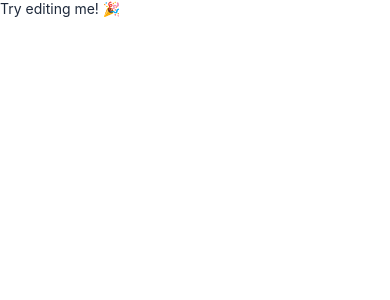
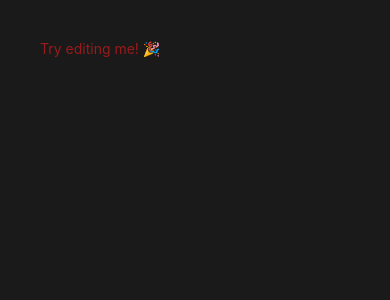
Before and after one commit to lcspaiva87/todo-native, a React Native app: screen / in a window 390 px wide. Shown: the top 300 px of the page. Built offline with nearby package versions, Linux system fonts and the light colour scheme.

Commit message:
fix: configuring project colors

```diff
--- /dev/null
+++ b/index.ts
@@ -0,0 +1,4 @@
+import { registerRootComponent } from 'expo'
+import App from './src/App'
+
+registerRootComponent(App)
--- a/package.json
+++ b/package.json
@@ -1,7 +1,7 @@
 {
   "name": "todo",
   "version": "1.0.0",
-  "main": "node_modules/expo/AppEntry.js",
+  "main": "index.ts",
   "scripts": {
     "start": "expo start",
     "android": "expo start --android",
--- a/src/App.tsx
+++ b/src/App.tsx
@@ -1,12 +1,10 @@
 import React from 'react'
 import { Text, View } from 'react-native'
-import { styled } from 'nativewind'
-const StyledView = styled(View)
-const StyledText = styled(Text)
+
 export default function App() {
   return (
-    <StyledView className="flex-items-center justify-center">
-      <StyledText className="text-slate-800">Try editing me! 🎉</StyledText>
-    </StyledView>
+    <View className="bg-gray-600 w-full h-full p-10">
+      <Text className="text-red-800">Try editing me! 🎉</Text>
+    </View>
   )
 }
--- a/tailwind.config.js
+++ b/tailwind.config.js
@@ -1,8 +1,27 @@
 /** @type {import('tailwindcss').Config} */
+// tailwind.config.js
+
 module.exports = {
   content: ['./src/**/*.tsx'],
   theme: {
-    extend: {},
+    extend: {
+      backgroundColor: {
+        gray: {
+          100: '#F2F2F2',
+          200: '#D9D9D9',
+          300: '#808080',
+          400: '#333333',
+          500: '#262626',
+          600: '#1A1A1A',
+          700: '#0D0D0D',
+        },
+        blue: '#4EA8DE',
+        'blue-dark': '#1E6F9F',
+        'purple-dark': '#5E60CE',
+        purple: '#8284FA',
+        danger: '#E25858',
+      },
+    },
   },
   plugins: [],
 }
--- a/tsconfig.json
+++ b/tsconfig.json
@@ -2,5 +2,9 @@
   "extends": "expo/tsconfig.base",
   "compilerOptions": {
     "strict": true
-  }
+  },
+  "include": [
+    "**/*.ts",
+    "**/*.tsx"
+  ]
 }
```
